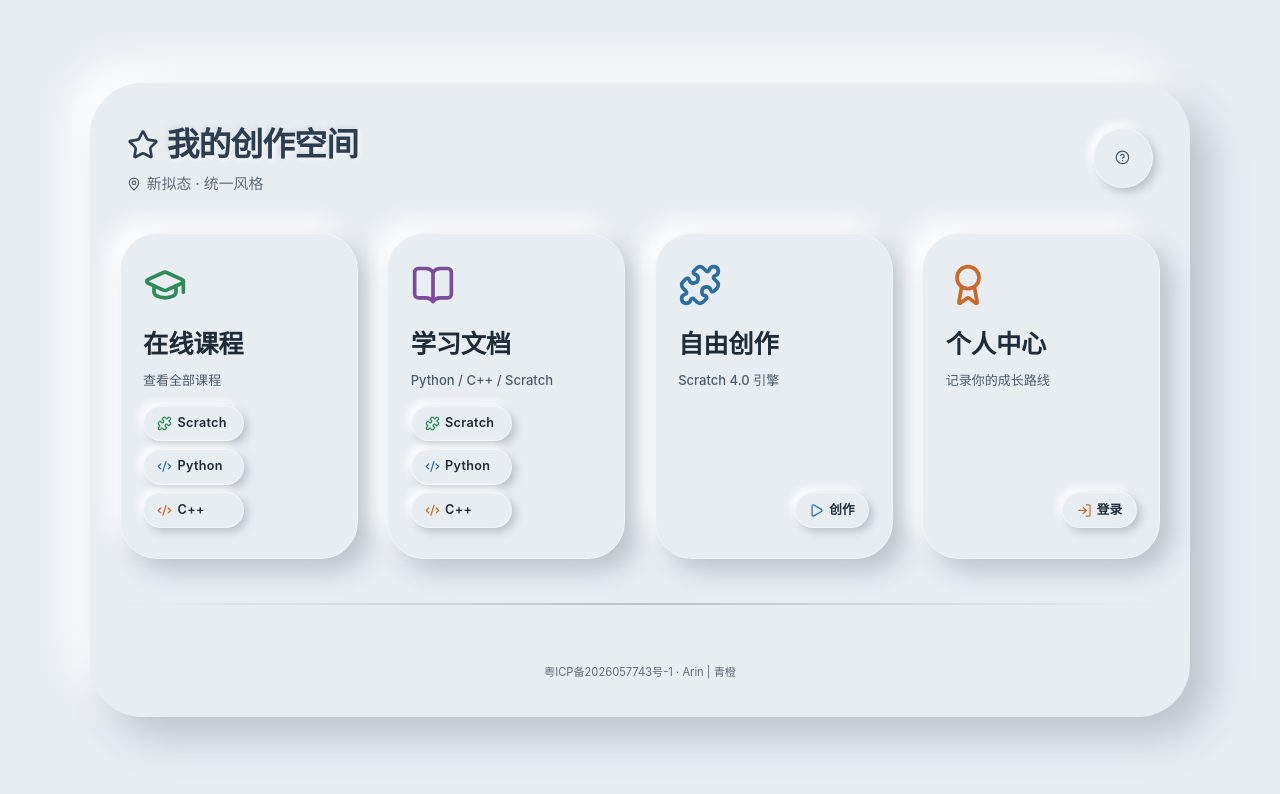
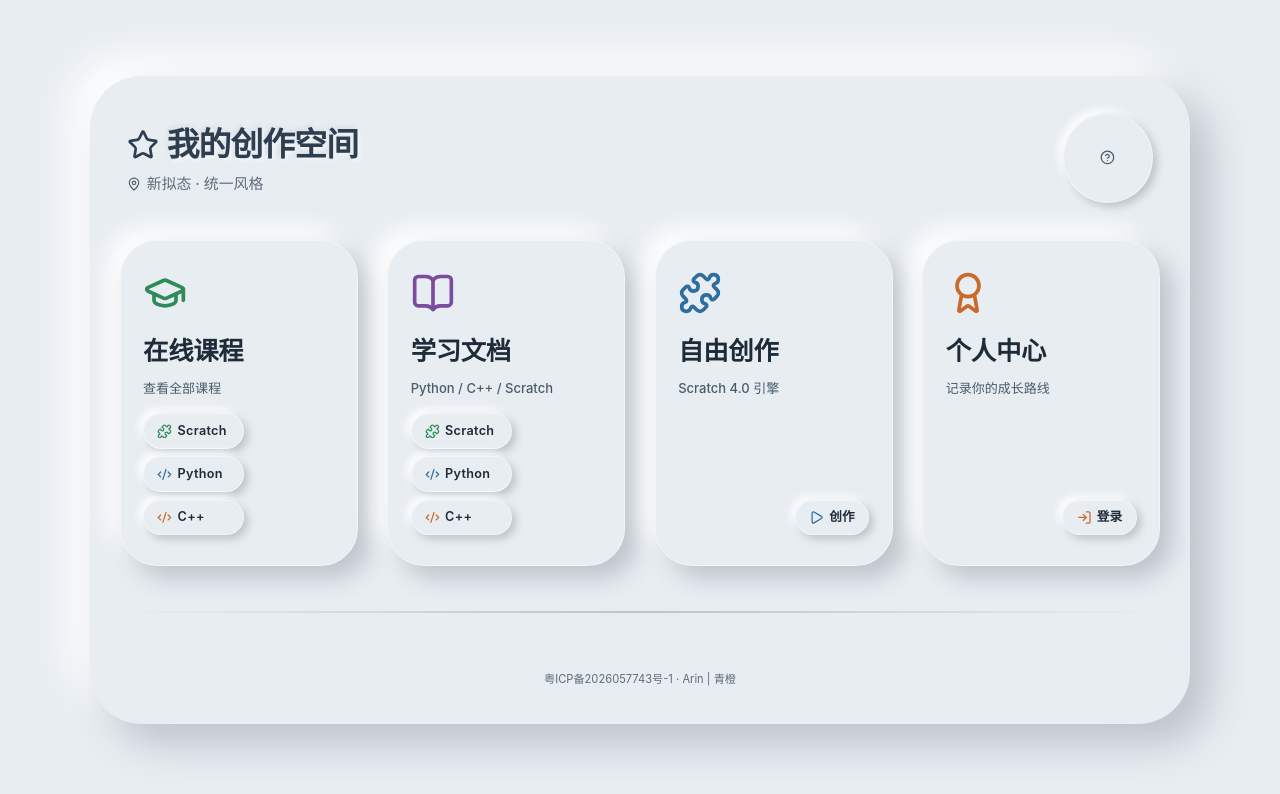
Before and after one commit to xianzi2097/qc-frontend, a React (Vite) app: page / in a window 1280 px wide. Shown: the top 794 px of the page. Built offline with nearby package versions, Linux system fonts and the light colour scheme; a web font is replaced by a local one; what marked-highlight would draw is missing.

Commit message:
fix: 头像和帮助图标放大到90px(1.5倍)

```diff
--- a/src/components/HomePage.tsx
+++ b/src/components/HomePage.tsx
@@ -98,8 +98,8 @@ export default function HomePage({ onLogin, onSwitchHome: _onSwitchHome }: Props
             </div>
           </div>
 
-          <a href="/docs/guide/" className="neo-btn no-underline" style={{ width: 60, height: 60, borderRadius: 30, justifyContent: 'center', padding: 0 }}>
-            <HelpCircle size={24} style={{ color: '#4a5c6c' }} />
+          <a href="/docs/guide/" className="neo-btn no-underline" style={{ width: 90, height: 90, borderRadius: 45, justifyContent: 'center', padding: 0 }}>
+            <HelpCircle size={36} style={{ color: '#4a5c6c' }} />
           </a>
         </div>
 
@@ -200,8 +200,8 @@ export default function HomePage({ onLogin, onSwitchHome: _onSwitchHome }: Props
                   return (
                     <button
                       onClick={() => setShowAvatarPicker(true)}
-                      className="neo-btn text-2xl"
-                      style={{ width: 60, height: 60, borderRadius: 30, justifyContent: 'center', padding: 0 }}
+                      className="neo-btn text-4xl"
+                      style={{ width: 90, height: 90, borderRadius: 45, justifyContent: 'center', padding: 0 }}
                     >
                       {a.icon}
                     </button>
```
